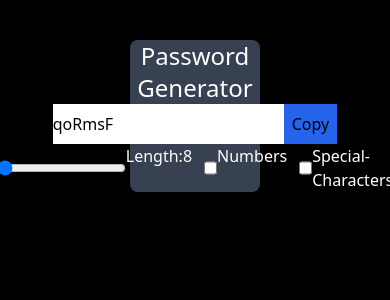
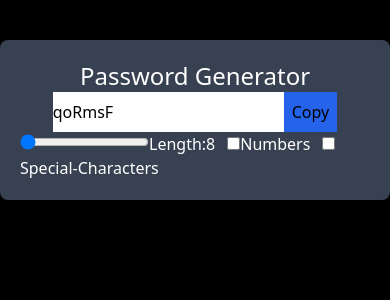
Before and after one commit to falcon9205/password-Generator, a React (Create React App) app: page / in a window 390 px wide. Shown: the top 300 px of the page. Built offline with nearby package versions, Linux system fonts and the light colour scheme.

Commit message:
Update App.js

```diff
--- a/src/App.js
+++ b/src/App.js
@@ -26,7 +26,7 @@ const App = () => {
 
   return (
     <>
-      <div className='bg-gray-700 h-full place-items-center w-1/3 m-auto mt-10 rounded-lg'>
+      <div className='bg-gray-700 sm:h-full place-items-center sm:w-1/3 w-screen  p-5 sm:m-auto mt-10 rounded-lg'>
         <h1 className='text-white text-center text-2xl'>Password Generator</h1>
         <div className='flex justify-center'>
         <input type='text'
@@ -36,7 +36,7 @@ const App = () => {
         />
         <button className='bg-blue-600 p-2'>Copy</button>
         </div>
-        <div className='flex justify-center'>
+        <div className='justify-center sm:flex'>
           <input type='range'
           min={8}
           max={26}
```
